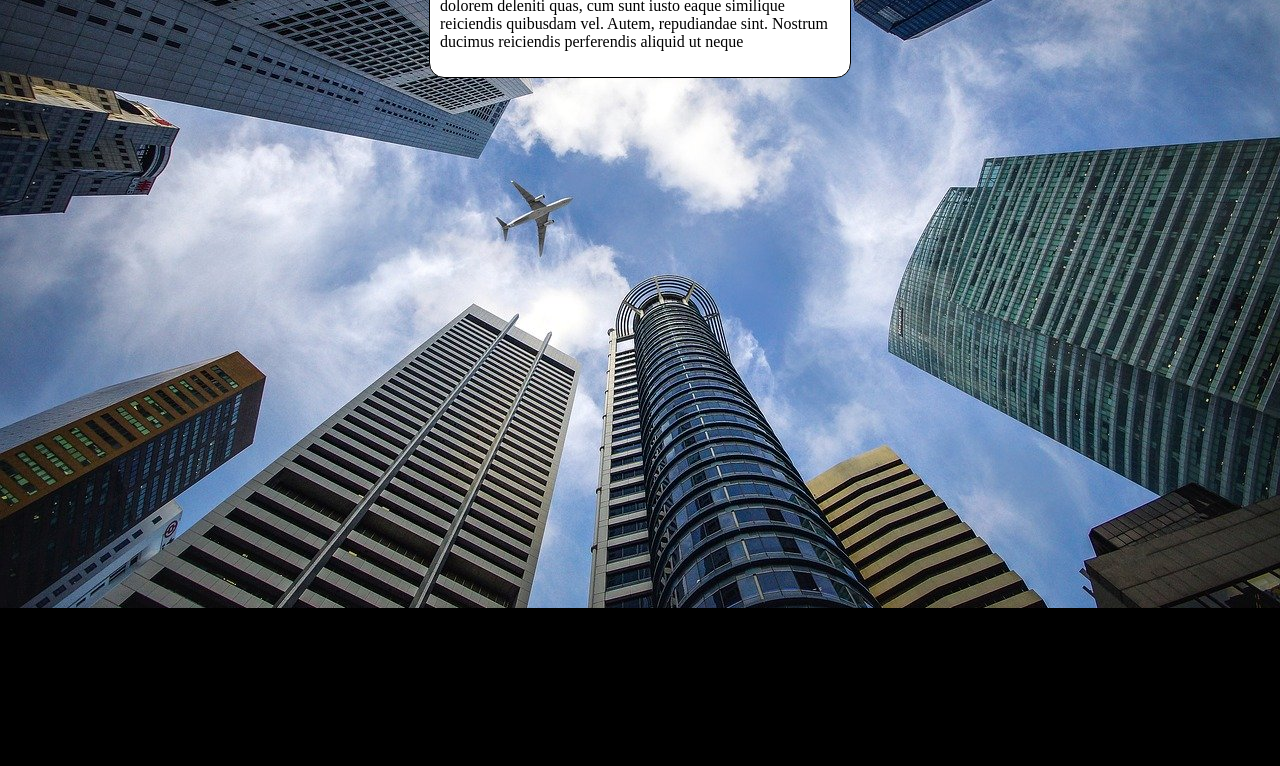
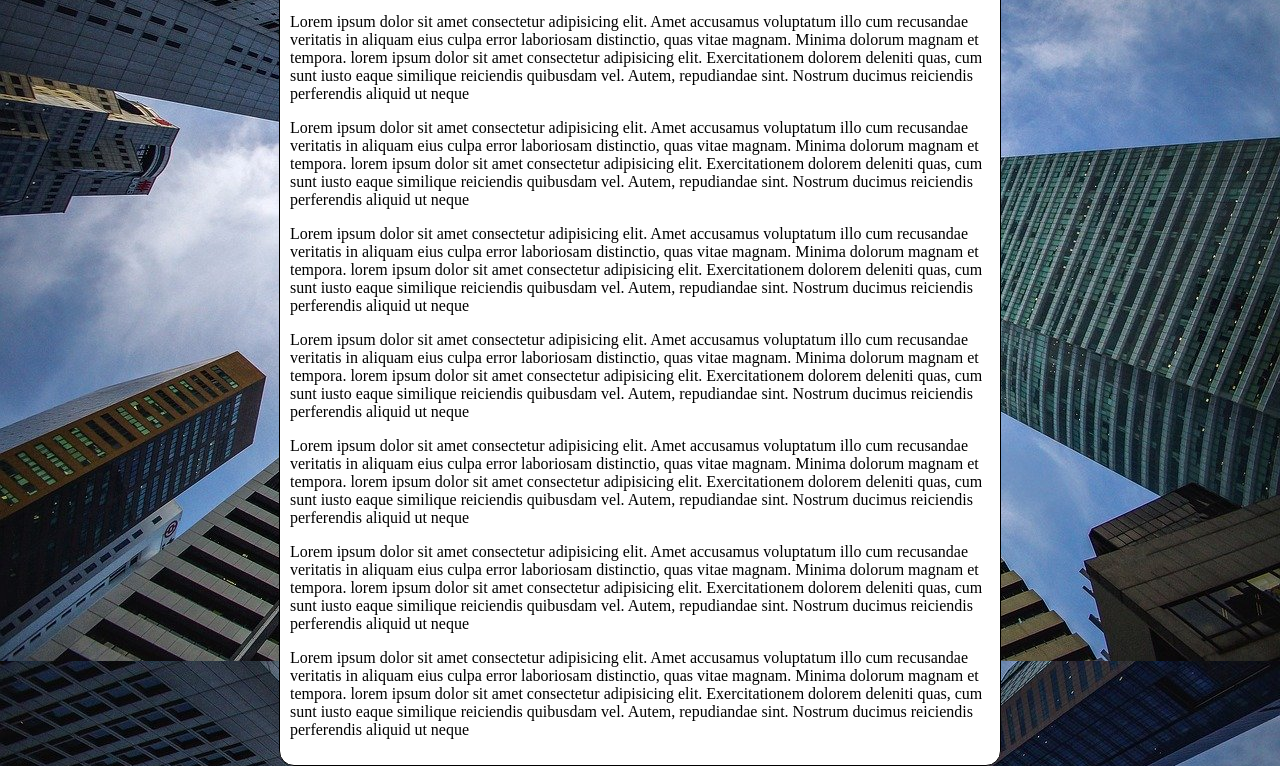
Before and after one commit to RyanVitorr/html-css, a plain HTML site: page exercicios/EX022/fundo006.html in a window 1280 px wide. Shown: the part 192-958 px from the top of the page. Before the commit the page ends 800 px from the top, so only its background shows below. Drawn offline with Linux system fonts and the light colour scheme.

Commit message:
Update fundo006.html

```diff
--- a/exercicios/EX022/fundo006.html
+++ b/exercicios/EX022/fundo006.html
@@ -5,16 +5,28 @@
     <meta http-equiv="X-UA-Compatible" content="IE=edge">
     <meta name="viewport" content="width=device-width, initial-scale=1.0">
     <link rel="shortcut icon" href="favicon.ico" type="image/x-icon">
-    <title>Document</title>
+    <title>Fundo Fixo de Tela</title>
 
     <style>
         body {
             height: 98vh;
+            background: black url("imagens/wallpaper002.jpg") no-repeat center center fixed;
+            background-size: cover;
+
+            /*
             background-color: black;
             background-image: url("imagens/wallpaper002.jpg");
             background-repeat: no-repeat;
             background-position: center top;
             background-size: cover;
+            background-attachment: fixed;
+            */
+
+            /*
+            Shorthand
+            background:  color image repeat position [size] attachment;
+            */
+
         }
 
         main {
@@ -23,7 +35,7 @@
             border: 1px solid black;
             padding: 10px;
             margin: auto;
-            width: 400px;
+            max-width: 700px;
         }
     </style>
 </head>
@@ -31,6 +43,14 @@
     <main>
         <h1>Teste de Imagem de Fundo</h1>
         <p>Lorem ipsum dolor sit amet consectetur adipisicing elit. Amet accusamus voluptatum illo cum recusandae veritatis in aliquam eius culpa error laboriosam distinctio, quas vitae magnam. Minima dolorum magnam et tempora. lorem ipsum dolor sit amet consectetur adipisicing elit. Exercitationem dolorem deleniti quas, cum sunt iusto eaque similique reiciendis quibusdam vel. Autem, repudiandae sint. Nostrum ducimus reiciendis perferendis aliquid ut neque</p>
+        <p>Lorem ipsum dolor sit amet consectetur adipisicing elit. Amet accusamus voluptatum illo cum recusandae veritatis in aliquam eius culpa error laboriosam distinctio, quas vitae magnam. Minima dolorum magnam et tempora. lorem ipsum dolor sit amet consectetur adipisicing elit. Exercitationem dolorem deleniti quas, cum sunt iusto eaque similique reiciendis quibusdam vel. Autem, repudiandae sint. Nostrum ducimus reiciendis perferendis aliquid ut neque</p>
+        <p>Lorem ipsum dolor sit amet consectetur adipisicing elit. Amet accusamus voluptatum illo cum recusandae veritatis in aliquam eius culpa error laboriosam distinctio, quas vitae magnam. Minima dolorum magnam et tempora. lorem ipsum dolor sit amet consectetur adipisicing elit. Exercitationem dolorem deleniti quas, cum sunt iusto eaque similique reiciendis quibusdam vel. Autem, repudiandae sint. Nostrum ducimus reiciendis perferendis aliquid ut neque</p>
+        <p>Lorem ipsum dolor sit amet consectetur adipisicing elit. Amet accusamus voluptatum illo cum recusandae veritatis in aliquam eius culpa error laboriosam distinctio, quas vitae magnam. Minima dolorum magnam et tempora. lorem ipsum dolor sit amet consectetur adipisicing elit. Exercitationem dolorem deleniti quas, cum sunt iusto eaque similique reiciendis quibusdam vel. Autem, repudiandae sint. Nostrum ducimus reiciendis perferendis aliquid ut neque</p>
+        <p>Lorem ipsum dolor sit amet consectetur adipisicing elit. Amet accusamus voluptatum illo cum recusandae veritatis in aliquam eius culpa error laboriosam distinctio, quas vitae magnam. Minima dolorum magnam et tempora. lorem ipsum dolor sit amet consectetur adipisicing elit. Exercitationem dolorem deleniti quas, cum sunt iusto eaque similique reiciendis quibusdam vel. Autem, repudiandae sint. Nostrum ducimus reiciendis perferendis aliquid ut neque</p>
+        <p>Lorem ipsum dolor sit amet consectetur adipisicing elit. Amet accusamus voluptatum illo cum recusandae veritatis in aliquam eius culpa error laboriosam distinctio, quas vitae magnam. Minima dolorum magnam et tempora. lorem ipsum dolor sit amet consectetur adipisicing elit. Exercitationem dolorem deleniti quas, cum sunt iusto eaque similique reiciendis quibusdam vel. Autem, repudiandae sint. Nostrum ducimus reiciendis perferendis aliquid ut neque</p>
+        <p>Lorem ipsum dolor sit amet consectetur adipisicing elit. Amet accusamus voluptatum illo cum recusandae veritatis in aliquam eius culpa error laboriosam distinctio, quas vitae magnam. Minima dolorum magnam et tempora. lorem ipsum dolor sit amet consectetur adipisicing elit. Exercitationem dolorem deleniti quas, cum sunt iusto eaque similique reiciendis quibusdam vel. Autem, repudiandae sint. Nostrum ducimus reiciendis perferendis aliquid ut neque</p>
+        <p>Lorem ipsum dolor sit amet consectetur adipisicing elit. Amet accusamus voluptatum illo cum recusandae veritatis in aliquam eius culpa error laboriosam distinctio, quas vitae magnam. Minima dolorum magnam et tempora. lorem ipsum dolor sit amet consectetur adipisicing elit. Exercitationem dolorem deleniti quas, cum sunt iusto eaque similique reiciendis quibusdam vel. Autem, repudiandae sint. Nostrum ducimus reiciendis perferendis aliquid ut neque</p>
+
     </main>
 </body>
 </html>
```
